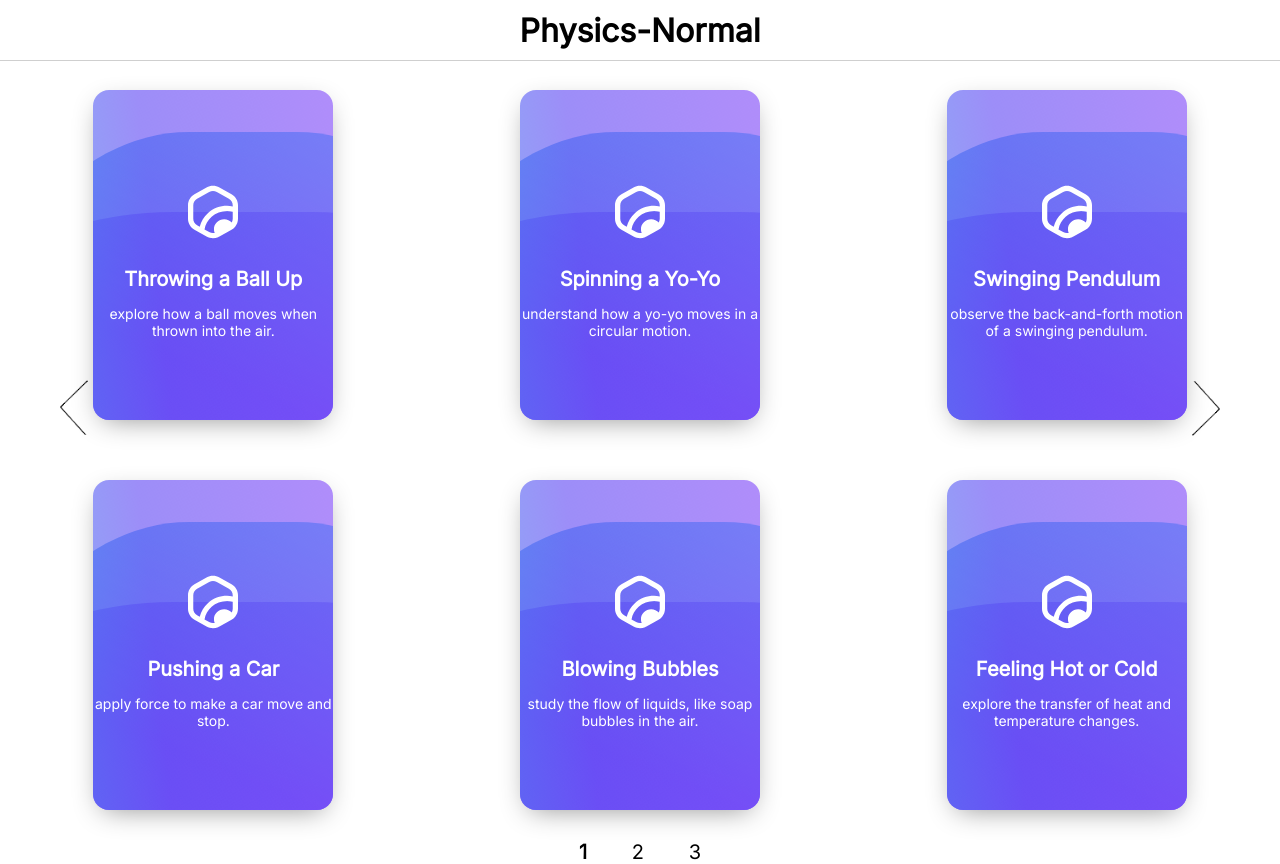
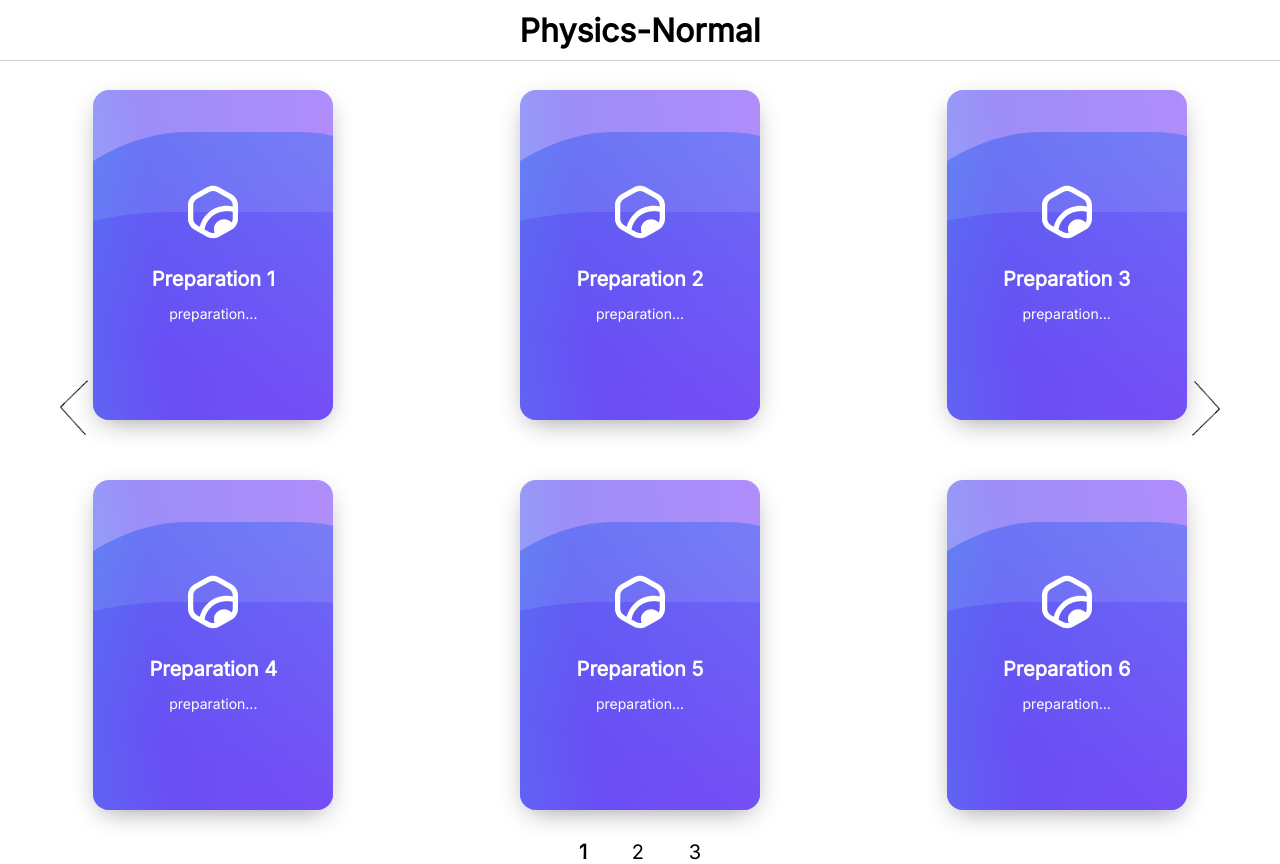
Before and after one commit to BadangGit/PPT-Project, a Vue app in the folder normal/: page / in a window 1280 px wide. Built offline with nearby package versions, Linux system fonts and the light colour scheme.

Commit message:
change example text

```diff
--- a/normal/src/views/mainPage.vue
+++ b/normal/src/views/mainPage.vue
@@ -12,130 +12,33 @@ type Categories = {
 };
 
 const simulCategories: Array<Categories> = [
-  {
-    name: "Throwing a Ball Up",
-    cardNum: 0,
-    subText: "Explore how a ball moves when thrown into the air.",
-  },
-  {
-    name: "Spinning a Yo-Yo",
-    cardNum: 1,
-    subText: "Understand how a yo-yo moves in a circular motion.",
-  },
-  {
-    name: "Swinging Pendulum",
-    cardNum: 2,
-    subText: "Observe the back-and-forth motion of a swinging pendulum.",
-  },
-  {
-    name: "Pushing a Car",
-    cardNum: 3,
-    subText: "Apply force to make a car move and stop.",
-  },
-  {
-    name: "Blowing Bubbles",
-    cardNum: 4,
-    subText: "Study the flow of liquids, like soap bubbles in the air.",
-  },
-  {
-    name: "Feeling Hot or Cold",
-    cardNum: 5,
-    subText: "Explore the transfer of heat and temperature changes.",
-  },
-  {
-    name: "Looking in a Mirror",
-    cardNum: 6,
-    subText: "Understand how light reflects off surfaces.",
-  },
-  {
-    name: "Turning on a Light Bulb",
-    cardNum: 7,
-    subText: "Explain the flow of electricity in a simple circuit.",
-  },
-  {
-    name: "Playing with Magnets",
-    cardNum: 8,
-    subText: "Investigate the attraction and repulsion of magnets.",
-  },
-  {
-    name: "Listening to Music",
-    cardNum: 9,
-    subText: "Explore how sound waves travel through the air.",
-  },
-  {
-    name: "Running on a Treadmill",
-    cardNum: 10,
-    subText: "Understand motion and energy transfer.",
-  },
-  {
-    name: "Bouncing a Ball",
-    cardNum: 11,
-    subText: "Explore elasticity and the way balls behave when they bounce.",
-  },
-  {
-    name: "Glow-in-the-Dark Stars",
-    cardNum: 12,
-    subText: "Learn about phosphorescence and light emission.",
-  },
-  {
-    name: "Seeing a Rainbow",
-    cardNum: 13,
-    subText:
-      "Understand how light is refracted and dispersed in water droplets.",
-  },
-  {
-    name: "Using a Flashlight",
-    cardNum: 14,
-    subText: "Explore how light is produced and travels.",
-  },
-  {
-    name: "Using a Microwave",
-    cardNum: 15,
-    subText: "Study electromagnetic waves and their heating effects.",
-  },
-  {
-    name: "Playing with Playdough",
-    cardNum: 16,
-    subText: "Understand the deformation and elasticity of materials.",
-  },
-  {
-    name: "Seeing the Moon",
-    cardNum: 17,
-    subText: "Explore gravitational forces and celestial bodies.",
-  },
+  { name: "Preparation 1", cardNum: 0, subText: "Preparation..." },
+  { name: "Preparation 2", cardNum: 1, subText: "Preparation..." },
+  { name: "Preparation 3", cardNum: 2, subText: "Preparation..." },
+  { name: "Preparation 4", cardNum: 3, subText: "Preparation..." },
+  { name: "Preparation 5", cardNum: 4, subText: "Preparation..." },
+  { name: "Preparation 6", cardNum: 5, subText: "Preparation..." },
+  { name: "Preparation 7", cardNum: 6, subText: "Preparation..." },
+  { name: "Preparation 8", cardNum: 7, subText: "Preparation..." },
+  { name: "Preparation 9", cardNum: 8, subText: "Preparation..." },
+  { name: "Preparation 10", cardNum: 9, subText: "Preparation..." },
+  { name: "Preparation 11", cardNum: 10, subText: "Preparation..." },
+  { name: "Preparation 12", cardNum: 11, subText: "Preparation..." },
+  { name: "Preparation 13", cardNum: 12, subText: "Preparation..." },
+  { name: "Preparation 14", cardNum: 13, subText: "Preparation..." },
+  { name: "Preparation 15", cardNum: 14, subText: "Preparation..." },
+  { name: "Preparation 16", cardNum: 15, subText: "Preparation..." },
+  { name: "Preparation 17", cardNum: 16, subText: "Preparation..." },
+  { name: "Preparation 18", cardNum: 17, subText: "Preparation..." },
 ];
 
 let nowPageSimulCategories: Array<Categories> = [
-  {
-    name: "Throwing a Ball Up",
-    cardNum: 0,
-    subText: "Explore how a ball moves when thrown into the air.",
-  },
-  {
-    name: "Spinning a Yo-Yo",
-    cardNum: 1,
-    subText: "Understand how a yo-yo moves in a circular motion.",
-  },
-  {
-    name: "Swinging Pendulum",
-    cardNum: 2,
-    subText: "Observe the back-and-forth motion of a swinging pendulum.",
-  },
-  {
-    name: "Pushing a Car",
-    cardNum: 3,
-    subText: "Apply force to make a car move and stop.",
-  },
-  {
-    name: "Blowing Bubbles",
-    cardNum: 4,
-    subText: "Study the flow of liquids, like soap bubbles in the air.",
-  },
-  {
-    name: "Feeling Hot or Cold",
-    cardNum: 5,
-    subText: "Explore the transfer of heat and temperature changes.",
-  },
+  { name: "Preparation 1", cardNum: 0, subText: "Preparation..." },
+  { name: "Preparation 2", cardNum: 1, subText: "Preparation..." },
+  { name: "Preparation 3", cardNum: 2, subText: "Preparation..." },
+  { name: "Preparation 4", cardNum: 3, subText: "Preparation..." },
+  { name: "Preparation 5", cardNum: 4, subText: "Preparation..." },
+  { name: "Preparation 6", cardNum: 5, subText: "Preparation..." },
 ];
 
 let pageNumCounts: number = 3;
```
